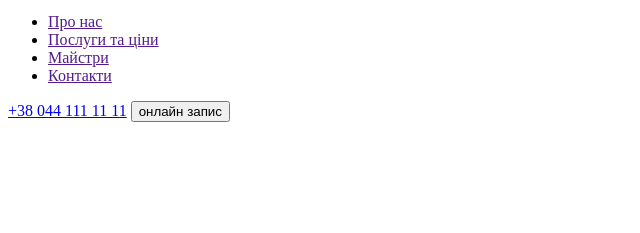
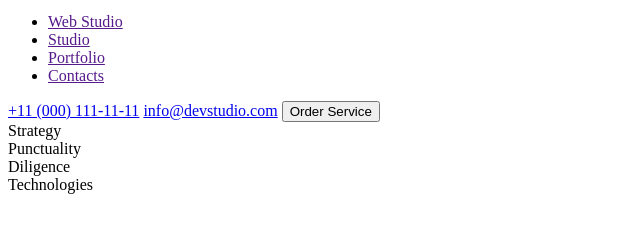
Before and after one commit to TarasKukhta/goit-markup-hw-02, a plain HTML site: page index.html in a window 1280 px wide. Shown: the part 29-262 px from the top of the page, without its empty margins (0-640 px from the left). Drawn offline with Linux system fonts and the light colour scheme.

Commit message:
first commit

```diff
--- a/index.html
+++ b/index.html
@@ -9,24 +9,26 @@
 <body>
         <header>
             <a href="./index.html">
-                <img src="./images/Logo.jpg" alt="логотип">
+                <img src="./images/" alt="логотип">
             </a>
             <ul>
-                <li><a href="">Про нас</a></li>
-                <li><a href="">Послуги та ціни</a></li>
-                <li><a href="">Майстри</a></li>
-                <li><a href="">Контакти</a></li>
+                <li><a href="">Web
+                Studio</a></li>
+                <li><a href="">Studio</a></li>
+                <li><a href="">Portfolio</a></li>
+                <li><a href="">Contacts</a></li>
             </ul>
-            <a href="tel:+38 044 111 11 11">+38 044 111 11 11</a>
-            <button type="button">онлайн запис</button>
+            <a href="tel:+11 (000) 111-11-11">+11 (000) 111-11-11</a>
+            <a href="malito:info@devstudio.com">info@devstudio.com</a>
+            <button type="button">Order Service</button>
 
 
         </header>
         <main>
-            <section></section>
-            <section></section>
-            <section></section>
-            <section></section>
+            <section>Strategy</section>
+            <section>Punctuality</section>
+            <section>Diligence</section>
+            <section>Technologies</section>
             <section></section>
             <section></section>
             <section></section>
```
